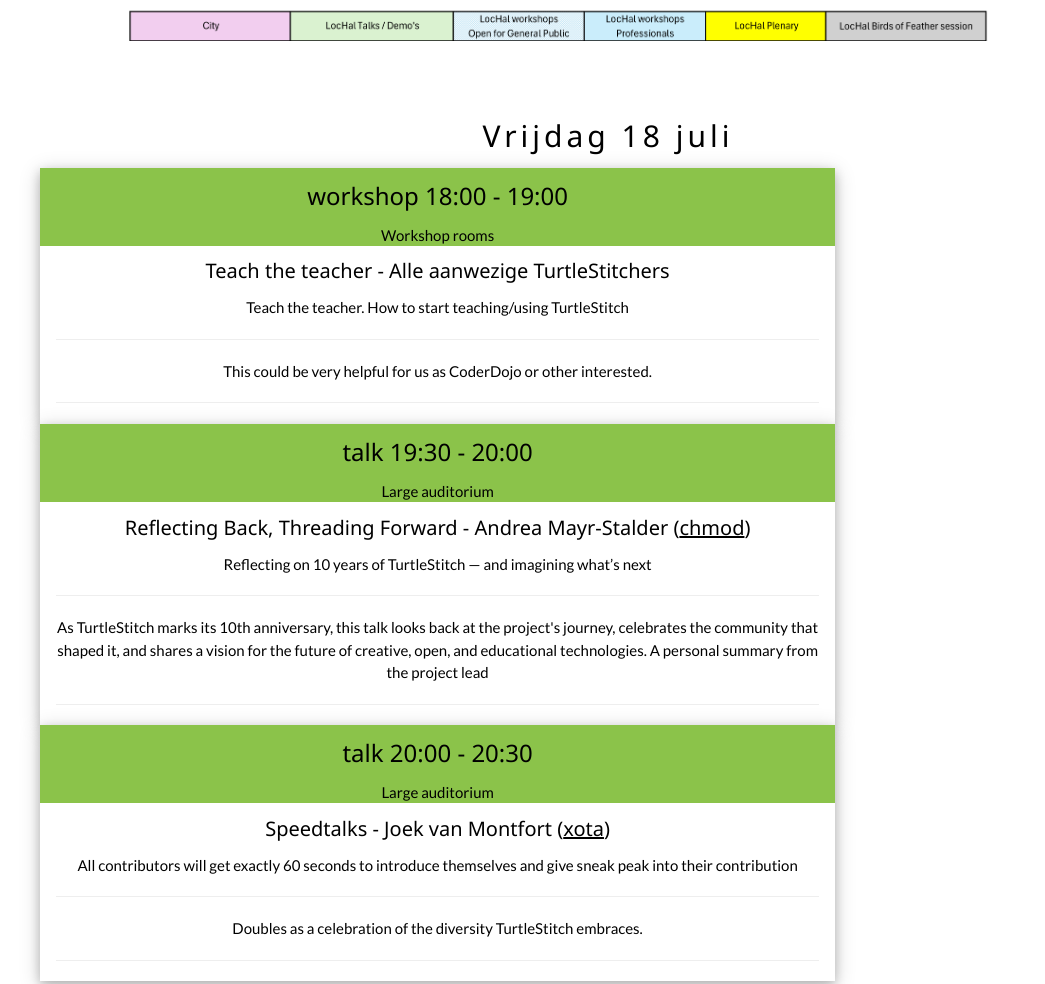
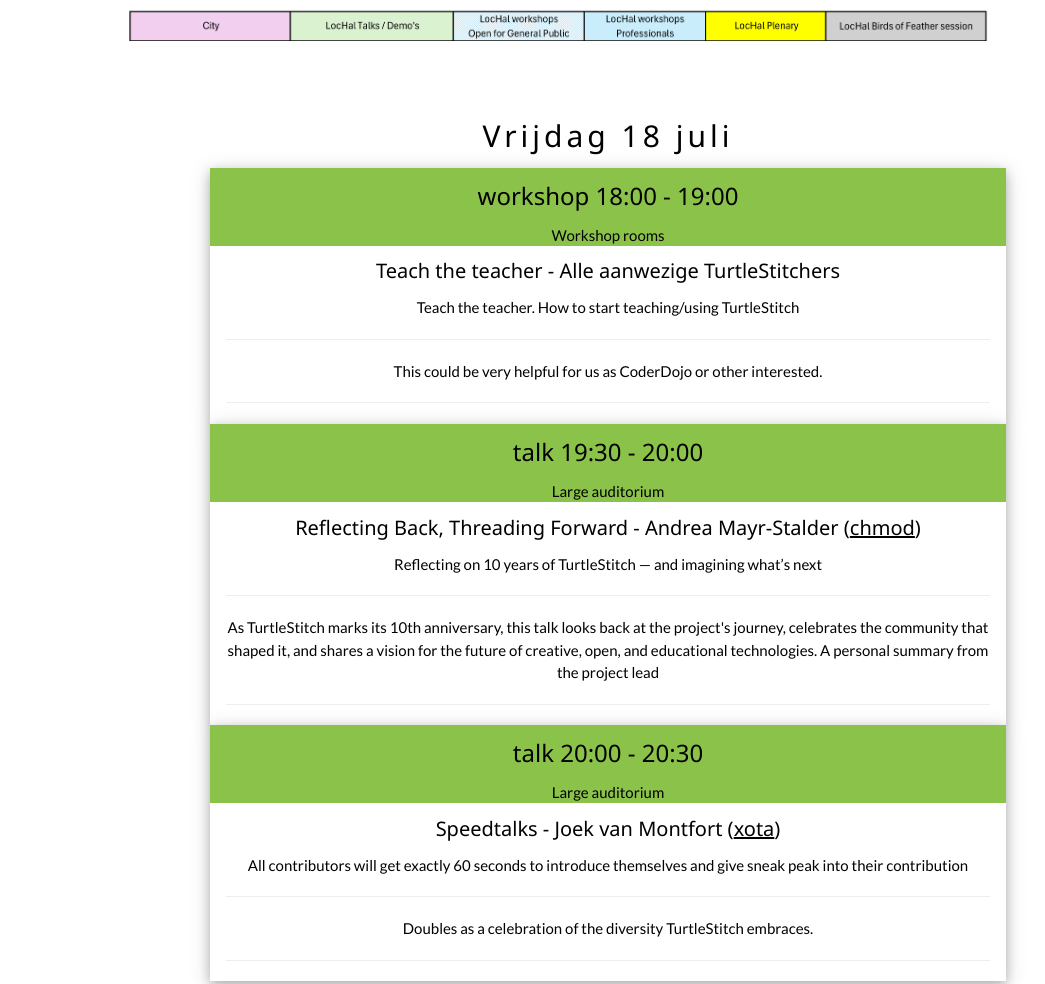
Before and after one commit to xota/turtlestitch10, a plain HTML site: page index.html in a window 1280 px wide. Shown: the part 3134-4118 px from the top of the page, without its empty margins (32-1077 px from the left). Drawn offline with nearby package versions, Linux system fonts and the light colour scheme.

Commit message:
Update index.html

```diff
--- a/index.html
+++ b/index.html
@@ -137,7 +137,7 @@ body {font-family: "Lato", sans-serif}
 <br><br>
 <!-- Program details -->
 <center>
-<div class="w3-container w3-center">
+<div class="w3-container">
   <h2 class="w3-wide w3-center">Vrijdag 18 juli</h3>
 
     <div id="w1" class="w3-card-4" style="width:70%">
```
